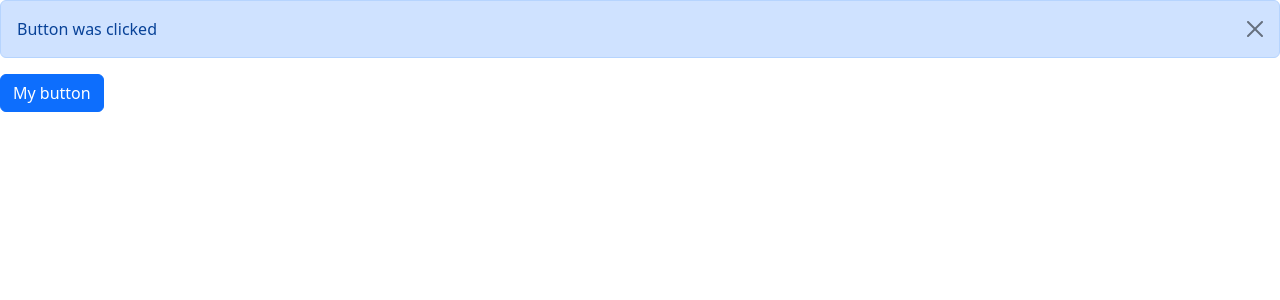
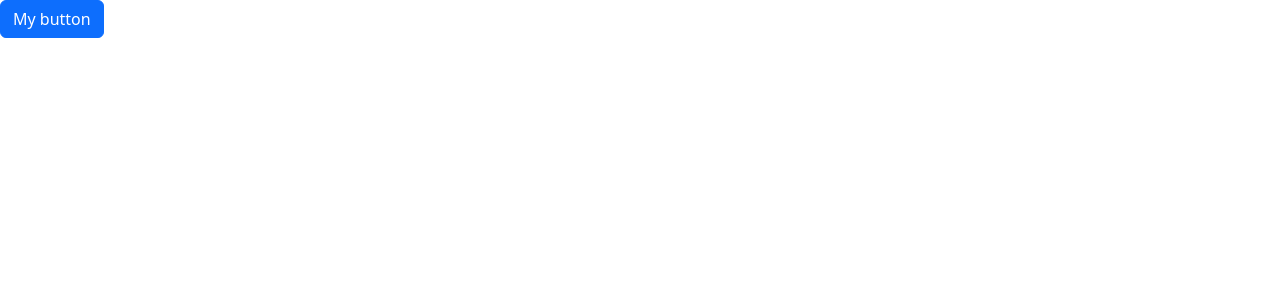
Before and after one commit to Gable-github/react-gaming-webpage, a React (Vite) app in the folder react_app/: page / in a window 1280 px wide. Shown: the top 300 px of the page. Built offline with nearby package versions, Linux system fonts and the light colour scheme.

Commit message:
completed button and alert create and dismiss functionality with modular setShowAlert state hook

```diff
--- a/react_app/src/App.tsx
+++ b/react_app/src/App.tsx
@@ -1,14 +1,16 @@
+import { useState } from "react";
 import Alert from "./components/Alert";
 import Button from "./components/Button";
 import ListGroup from "./components/ListGroup";
 
-const handleOnClick = () => console.log("Clicked");
-
 function App() {
+  const [showAlert, setShowAlert] = useState(false);
   return (
     <div>
-      <Alert>Button was clicked</Alert>
-      <Button color="primary" onClick={handleOnClick}>
+      {showAlert && (
+        <Alert onClick={() => setShowAlert(false)}>Button was clicked</Alert>
+      )}
+      <Button color="primary" onClick={() => setShowAlert(true)}>
         My button
       </Button>
     </div>
--- a/react_app/src/components/Alert.tsx
+++ b/react_app/src/components/Alert.tsx
@@ -2,9 +2,10 @@ import { ReactNode } from "react";
 
 interface Props {
   children: ReactNode;
+  onClick: () => void;
 }
 
-const Alert = ({ children }: Props) => {
+const Alert = ({ children, onClick }: Props) => {
   return (
     <>
       <div className="alert alert-primary alert-dismissible">
@@ -14,6 +15,7 @@ const Alert = ({ children }: Props) => {
           className="btn-close"
           data-bs-dismiss="alert"
           aria-label="Close"
+          onClick={onClick}
         ></button>
       </div>
     </>
```
